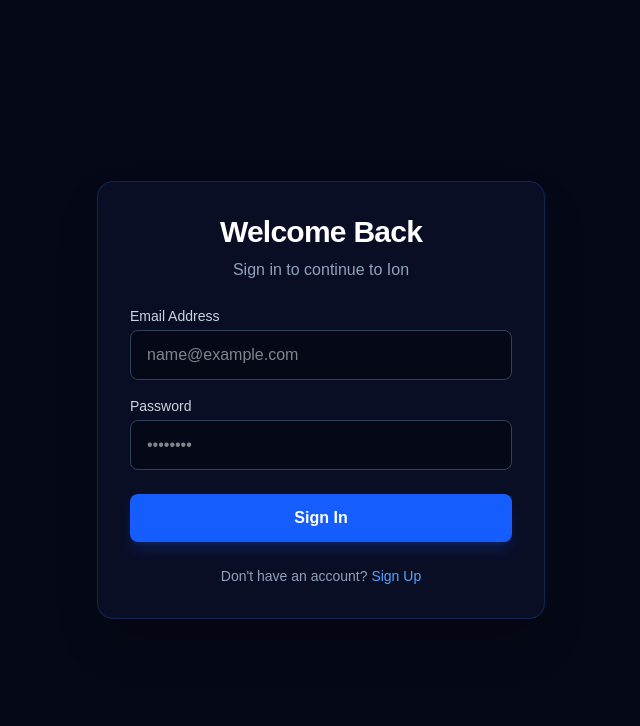
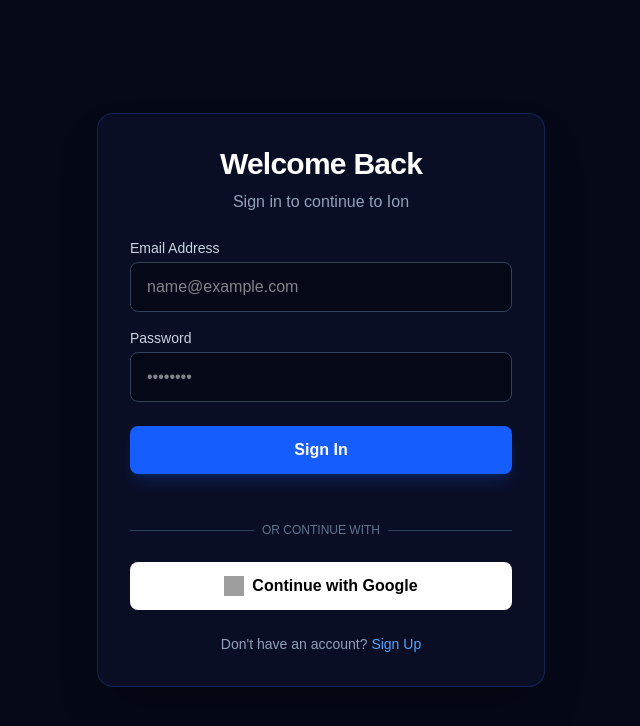
Before and after one commit to mnjdevelopers201017-cell/ion, a React (Vite) app: page / in a window 1280 px wide. Both pictures are taken after a click on the button "Enter". Shown: the top 726 px of the page, without its empty margins (319-959 px from the left). Built offline with nearby package versions, Linux system fonts and the light colour scheme; no server answers; grey boxes are pictures that could not be loaded.

Commit message:
Migrate Google OAuth to native Capacitor flow

```diff
--- a/capacitor.config.ts
+++ b/capacitor.config.ts
@@ -4,10 +4,6 @@
   appId: 'com.mnj.ion',
   appName: 'Ion',
   webDir: 'dist',
-  server: {
-    url: 'https://ion-8dwz-3y2tam4yt-mnj-s-projects.vercel.app',
-    cleartext: true,
-  },
 };
 
 export default config;
--- a/src/App.jsx
+++ b/src/App.jsx
@@ -1,5 +1,5 @@
 import { useState, useEffect } from "react";
-import { useUser, useClerk } from "@clerk/clerk-react";
+import { useUser, useClerk, useSignIn } from "@clerk/clerk-react";
 import { App as CapacitorApp } from "@capacitor/app";
 import { Browser } from "@capacitor/browser";
 
@@ -13,6 +13,7 @@
   console.log("[Ion Debug] App: Component executing");
   const { isLoaded, isSignedIn } = useUser();
   const { setActive } = useClerk();
+  const { signIn } = useSignIn();
   const [page, setPage] = useState("home");
 
   console.log("[Ion Debug] App: isLoaded =", isLoaded, "| isSignedIn =", isSignedIn);
@@ -37,26 +38,23 @@
 
       if (event.url.includes('com.mnj.ion://oauth')) {
         try {
-          // Extract the token/session from the URL if provided by Clerk
-          // Clerk typically sends the token in a query parameter or fragment
-          const url = new URL(event.url);
-          const params = new URLSearchParams(url.search);
-          const token = params.get('token') || params.get('ticket');
+          // Complete the Clerk OAuth session using the full redirect URL
+          const result = await signIn.create({
+            strategy: 'oauth_google',
+            url: event.url,
+          });
 
-          if (token) {
-            // For headless OAuth, we typically use a ticket or session ID
-            // This part assumes the Clerk configuration redirects back with a session identifier
-            await setActive({ session: token });
+          if (result.status === 'complete') {
+            await setActive({ session: result.createdSessionId });
             console.log("[Ion Debug] Session activated via deep link");
             setPage("dashboard");
-          } else {
-            console.warn("[Ion Debug] Deep link received but no token found in URL");
           }
 
-          // Close the system browser if it was used for OAuth
+          // Close the system browser
           await Browser.close();
         } catch (err) {
           console.error("[Ion Debug] Error handling OAuth deep link:", err);
+          await Browser.close();
         }
       }
     });
@@ -64,7 +62,7 @@
     return () => {
       CapacitorApp.removeAllListeners();
     };
-  }, [setActive]);
+  }, [setActive, signIn]);
 
   if (!isLoaded) {
     console.log("[Ion Debug] App: Returning Loading state");
--- a/src/pages/SignIn.jsx
+++ b/src/pages/SignIn.jsx
@@ -1,5 +1,6 @@
 import { useState } from "react";
 import { useSignIn } from "@clerk/clerk-react";
+import { Browser } from "@capacitor/browser";
 
 export default function SignIn({ setPage }) {
   const { isLoaded, signIn, setActive } = useSignIn();
@@ -29,6 +30,24 @@
     } catch (err) {
       console.error("Sign In Error:", err);
       setError(err.errors?.[0]?.message || "An unexpected error occurred.");
+    }
+  };
+
+  const handleGoogleSignIn = async () => {
+    if (!isLoaded) return;
+    setError("");
+
+    try {
+      const { url } = await signIn.authenticateWithRedirect({
+        strategy: "oauth_google",
+        redirectUrl: "com.mnj.ion://oauth",
+        redirectCallbackUrl: "com.mnj.ion://oauth",
+      });
+
+      await Browser.open({ url });
+    } catch (err) {
+      console.error("Google Sign In Error:", err);
+      setError("Failed to initiate Google Sign In. Please try again.");
     }
   };
 
@@ -81,6 +100,24 @@
           Sign In
         </button>
 
+        <div className="relative my-6">
+          <div className="absolute inset-0 flex items-center">
+            <span className="w-full border-t border-slate-700"></span>
+          </div>
+          <div className="relative flex justify-center text-xs uppercase">
+            <span className="bg-[#0a0e25] px-2 text-slate-500">Or continue with</span>
+          </div>
+        </div>
+
+        <button
+          type="button"
+          onClick={handleGoogleSignIn}
+          className="w-full py-3 px-4 bg-white text-black font-semibold rounded-lg transition-all hover:bg-gray-200 flex items-center justify-center gap-2"
+        >
+          <img src="https://www.gstatic.com/firebasejs/ui/2.0.0/images/auth/google.svg" alt="Google" className="w-5 h-5" />
+          Continue with Google
+        </button>
+
         <div className="text-center text-sm text-slate-400">
           Don't have an account?{" "}
           <button
```
